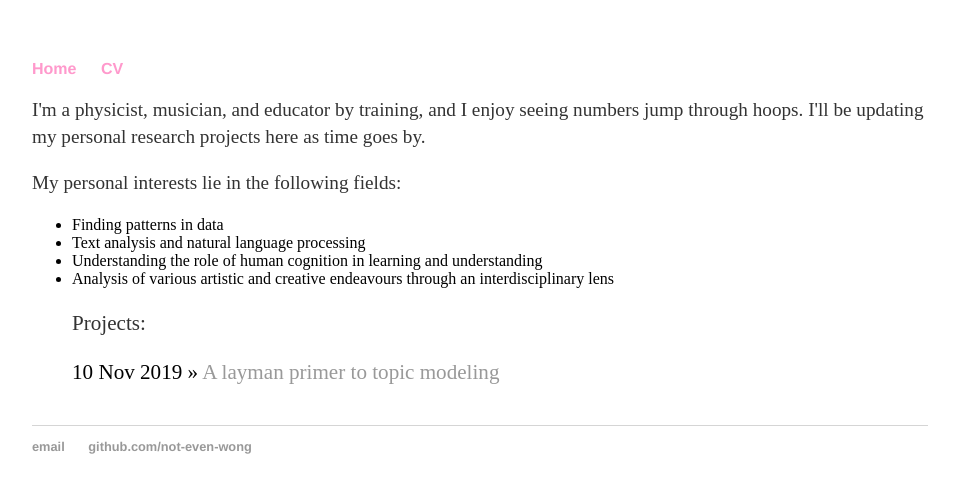
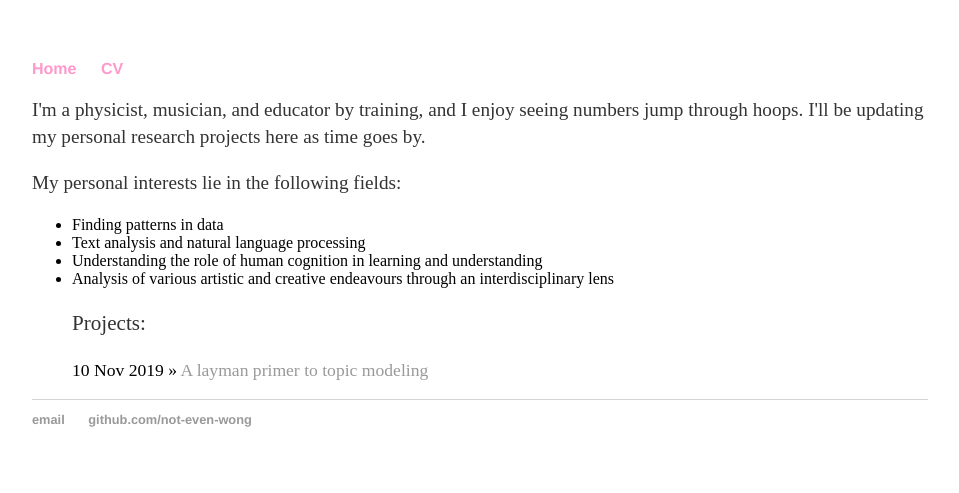
Before and after one commit to not-even-wong/not-even-wong.github.io, a Jekyll site: the page built from index.html, in a window 1280 px wide. Shown: the top 493 px of the page, without its empty margins (160-1119 px from the left). Built offline with Jekyll 4.4.1, drawn with Linux system fonts in a browser that asks for light colours.

Commit message:
Update main.css

```diff
--- a/css/main.css
+++ b/css/main.css
@@ -42,11 +42,10 @@ footer {
 }
 
 ul.posts {
-    margin: 20px auto 40px;
     font-size: 1.1em;
 }
 
 ul.posts li {
     list-style: none;
-    font-size: 1.2em;
+    font-size: 1em;
 }
```
